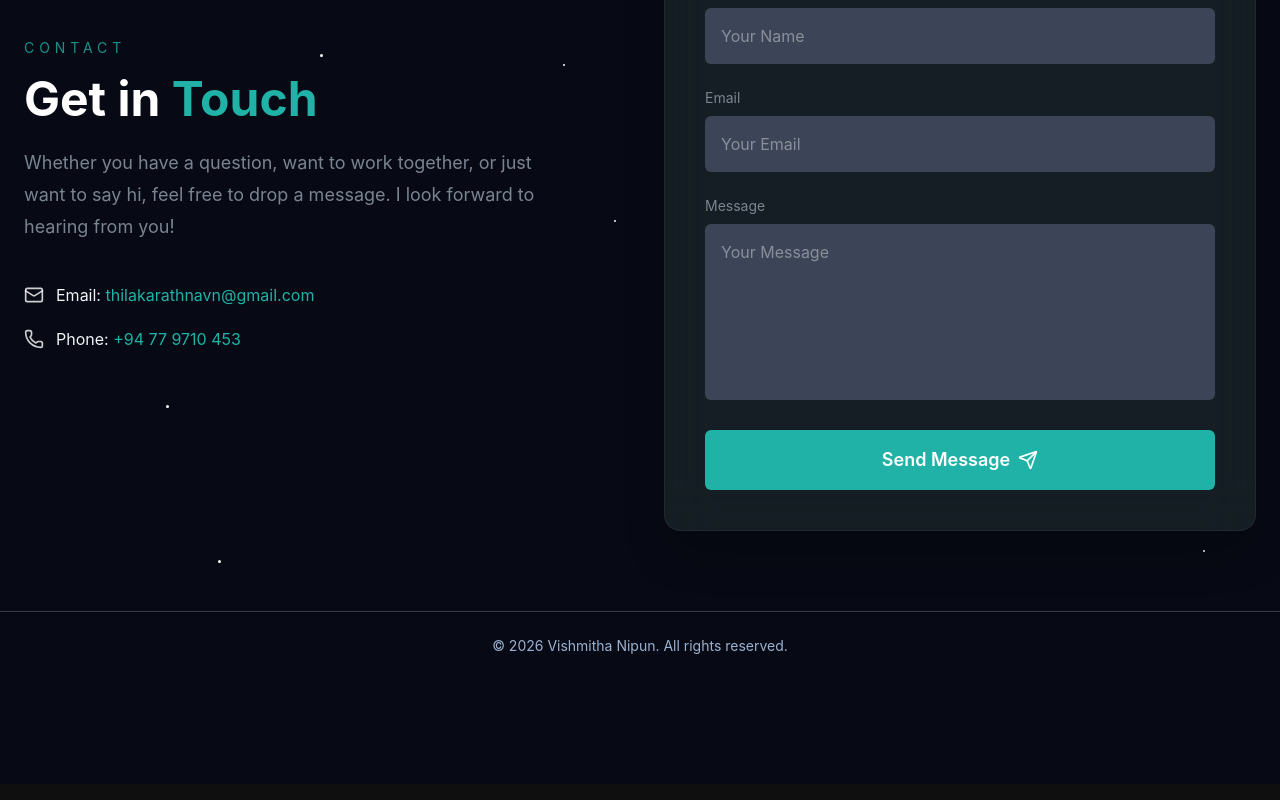
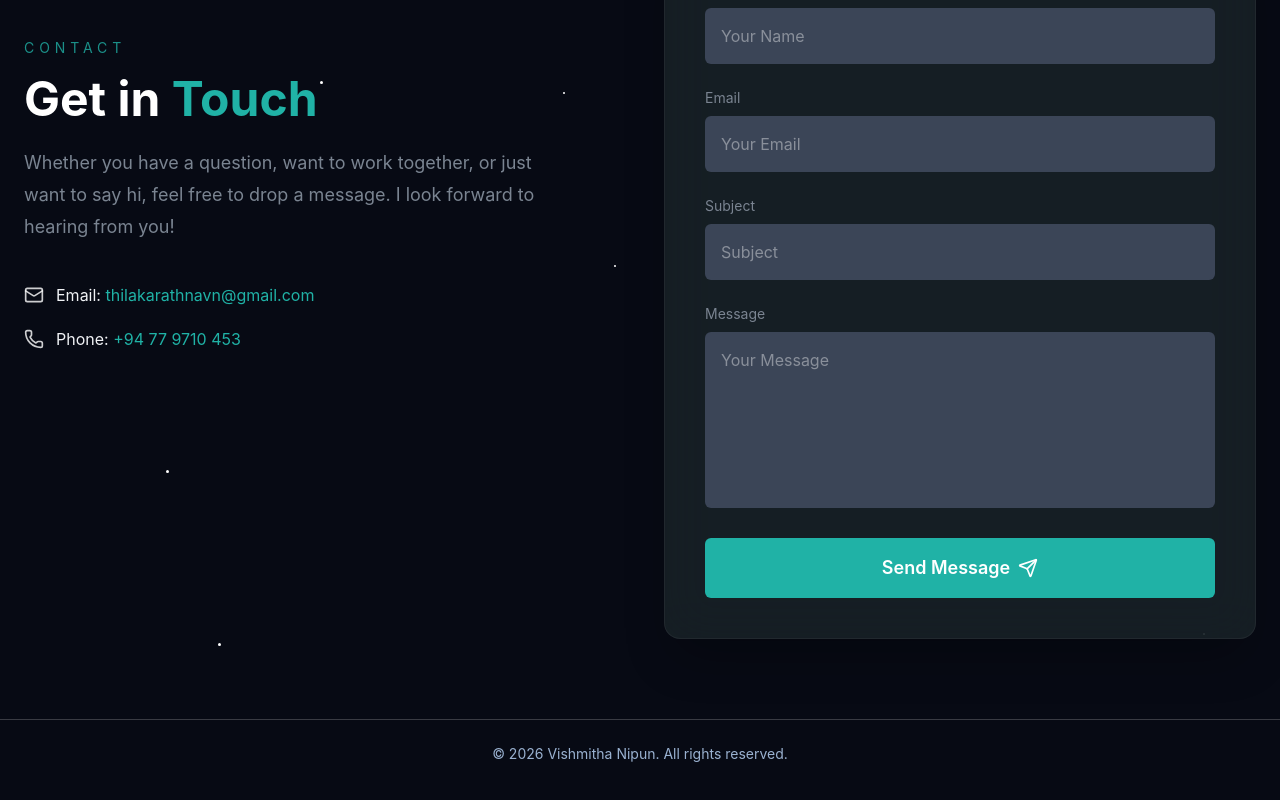
Before and after one commit to ggvnt/My-Portfolio, a React (Vite) app: page / in a window 1280 px wide. Shown: the part 5263-6063 px from the top of the page. Built offline with nearby package versions, Linux system fonts and the light colour scheme.

Commit message:
fix email send

```diff
--- a/src/sections/Contact.tsx
+++ b/src/sections/Contact.tsx
@@ -129,7 +129,19 @@ export const Contact = () => {
                   className="w-full rounded-md bg-[#3b4557] px-4 py-4 text-white placeholder:text-white/40 outline-none transition-colors focus:ring-2 focus:ring-primary/40"
                 />
               </div>
+              <div>
+                <label className="mb-2 block text-sm text-muted-foreground">
+                  Subject
+                </label>
 
+                <input
+                  type="text"
+                  name="subject"
+                  placeholder="Subject"
+                  required
+                  className="w-full rounded-md bg-[#3b4557] px-4 py-4 text-white placeholder:text-white/40 outline-none transition-colors focus:ring-2 focus:ring-primary/40"
+                />
+              </div>
               <div>
                 <label className="mb-2 block text-sm text-muted-foreground">
                   Message
```
